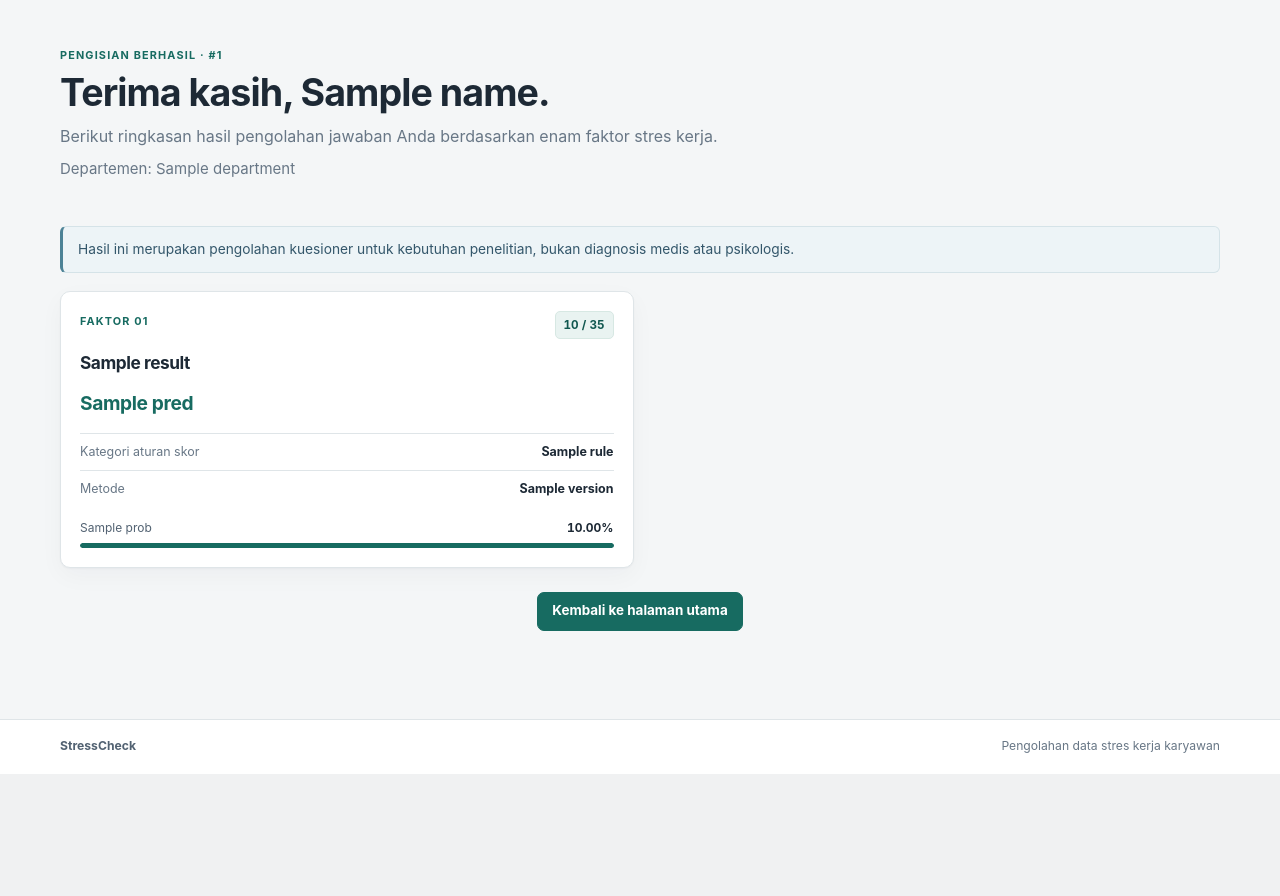
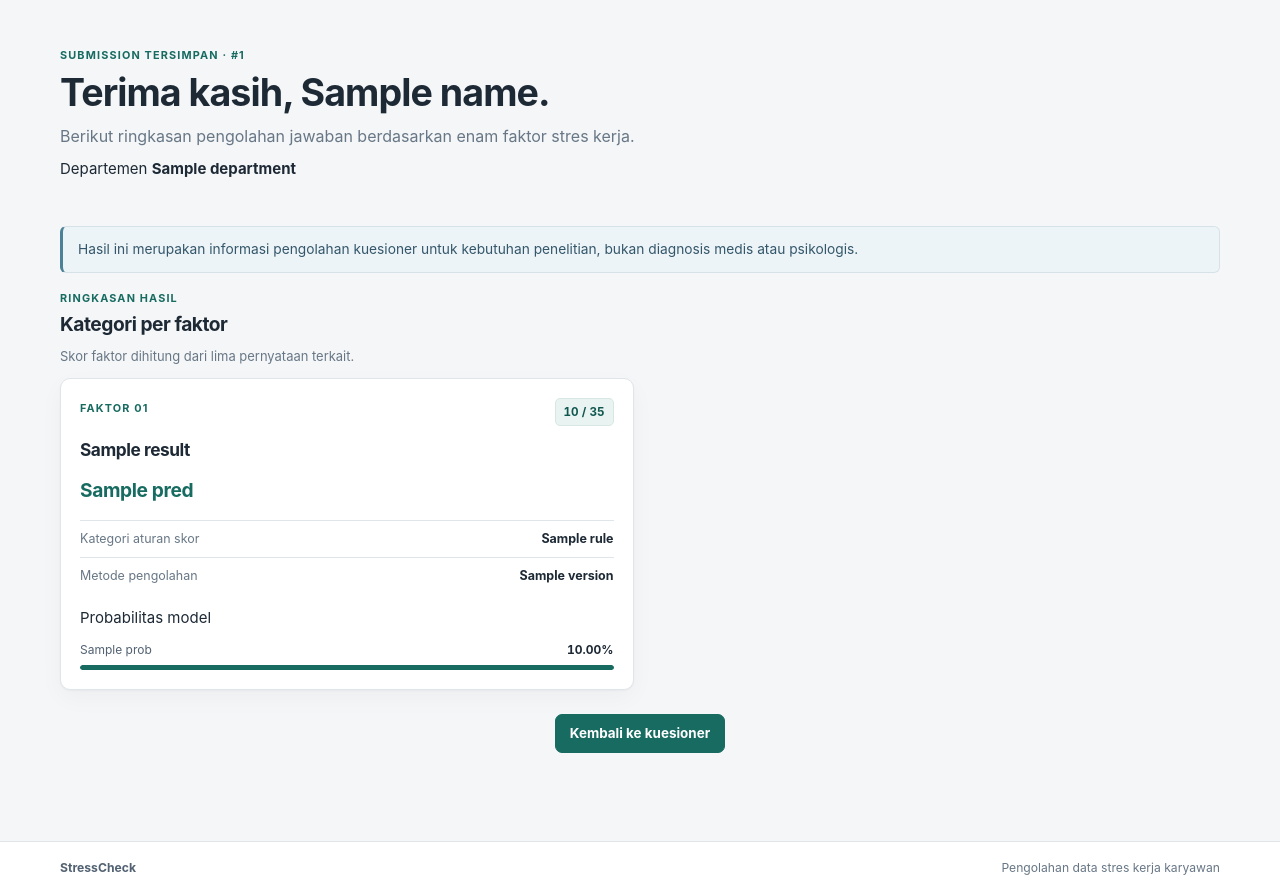
Before and after one commit to erenjeger/stress-level-classification-NB, a Flask app: template templates/result.html in a window 1280 px wide. Shown: the part 69-965 px from the top of the page. Before the commit the page ends 843 px from the top, so only its background shows below. Run offline with Flask 3, Linux system fonts and the light colour scheme; the template is opened without the code that fills it: most values are stand-ins (such as "Sample title", 1, 10 or a date in 2020); some libraries are stand-ins or nearby versions.

Commit message:
Polish public questionnaire result layout

```diff
--- a/templates/result.html
+++ b/templates/result.html
@@ -2,37 +2,46 @@
 {% block title %}Hasil Kuesioner · StressCheck{% endblock %}
 {% block content %}
 <section class="result-intro">
-  <p class="eyebrow">PENGISIAN BERHASIL · #{{ submission_id }}</p>
+  <p class="eyebrow">SUBMISSION TERSIMPAN · #{{ submission_id }}</p>
   <h1>Terima kasih, {{ name }}.</h1>
-  <p class="hero-copy">Berikut ringkasan hasil pengolahan jawaban Anda berdasarkan enam faktor stres kerja.</p>
-  {% if department %}<p class="muted">Departemen: {{ department }}</p>{% endif %}
+  <p class="hero-copy">Berikut ringkasan pengolahan jawaban berdasarkan enam faktor stres kerja.</p>
+  {% if department %}<p class="result-department">Departemen <strong>{{ department }}</strong></p>{% endif %}
 </section>
 
 <div class="notice notice-info">
-  Hasil ini merupakan pengolahan kuesioner untuk kebutuhan penelitian, bukan diagnosis medis atau psikologis.
+  Hasil ini merupakan informasi pengolahan kuesioner untuk kebutuhan penelitian, bukan diagnosis medis atau psikologis.
+</div>
+
+<div class="result-section-heading">
+  <div><p class="eyebrow">RINGKASAN HASIL</p><h2>Kategori per faktor</h2></div>
+  <p class="muted small">Skor faktor dihitung dari lima pernyataan terkait.</p>
 </div>
 
 <div class="result-grid">
   {% for item in results %}
     <article class="result-card">
-      <div class="result-top"><span class="eyebrow">FAKTOR {{ "%02d"|format(loop.index) }}</span><span class="score-pill">{{ item.score }} / 35</span></div>
+      <div class="result-top">
+        <span class="eyebrow">FAKTOR {{ "%02d"|format(loop.index) }}</span>
+        <span class="score-pill">{{ item.score }} / 35</span>
+      </div>
       <h2>{{ item.name }}</h2>
-      <p class="result-class">{{ item.pred }}</p>
+      <p class="result-class {% if item.pred == 'Stres Berat' %}result-heavy{% elif item.pred == 'Stres Sedang' %}result-medium{% else %}result-light{% endif %}">{{ item.pred }}</p>
       <div class="result-meta"><span>Kategori aturan skor</span><strong>{{ item.rule }}</strong></div>
-      <div class="result-meta"><span>Metode</span><strong>{{ item.version }}</strong></div>
+      <div class="result-meta"><span>Metode pengolahan</span><strong>{{ item.version }}</strong></div>
       {% if item.probs %}
         <div class="probability-list">
+          <p class="probability-title">Probabilitas model</p>
           {% for label, probability in item.probs.items() %}
             <div class="probability-row"><span>{{ label }}</span><strong>{{ "%.2f"|format(probability) }}%</strong></div>
             <div class="progress-track"><span style="width: {{ probability }}%"></span></div>
           {% endfor %}
         </div>
       {% else %}
-        <p class="small muted">Model Naive Bayes belum tersedia. Kategori yang ditampilkan berasal dari aturan skor.</p>
+        <p class="small muted model-unavailable">Model Naive Bayes belum tersedia. Kategori yang ditampilkan menggunakan aturan skor.</p>
       {% endif %}
     </article>
   {% endfor %}
 </div>
 
-<div class="center-actions"><a class="button button-primary" href="{{ url_for('home') }}">Kembali ke halaman utama</a></div>
+<div class="center-actions"><a class="button button-primary" href="{{ url_for('home') }}">Kembali ke kuesioner</a></div>
 {% endblock %}
```
